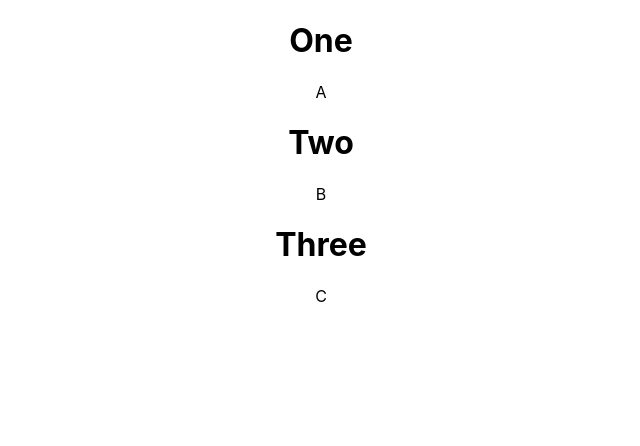
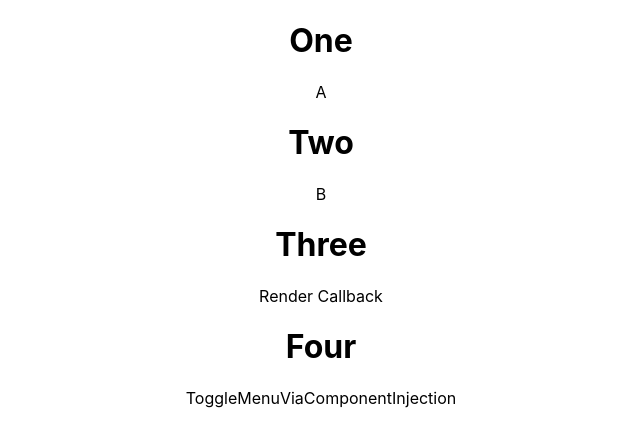
Before and after one commit to MyLanPangzi/fullstack, a React (Create React App) app in the folder typescript/ts-reactjs/: page / in a window 1280 px wide. Shown: the top 446 px of the page, without its empty margins (319-959 px from the left). Built offline with nearby package versions, Linux system fonts and the light colour scheme.

Commit message:
feat(Component Injection)

```diff
--- a/typescript/ts-reactjs/src/ultimate-react-component-patterns/Menu.tsx
+++ b/typescript/ts-reactjs/src/ultimate-react-component-patterns/Menu.tsx
@@ -1,10 +1,11 @@
 import React, {FC} from "react";
-import {ToggleableMenu} from "./ToggleableMenu";
+import {ToggleableMenu, ToggleMenuViaComponentInjection} from "./ToggleableMenu";
 
 export const Menu: FC = () => (
     <>
         <ToggleableMenu title={'One'}>A</ToggleableMenu>
         <ToggleableMenu title={'Two'}>B</ToggleableMenu>
-        <ToggleableMenu title={'Three'}>C</ToggleableMenu>
+        <ToggleableMenu title={'Three'}>Render Callback</ToggleableMenu>
+        <ToggleMenuViaComponentInjection title={'Four'}>ToggleMenuViaComponentInjection</ToggleMenuViaComponentInjection>
     </>
 );
--- a/typescript/ts-reactjs/src/ultimate-react-component-patterns/Toggleable.tsx
+++ b/typescript/ts-reactjs/src/ultimate-react-component-patterns/Toggleable.tsx
@@ -1,26 +1,36 @@
-import React, {Component} from "react";
+import React, {Component, ComponentType, ReactNode} from "react";
 import {isFunction} from "./util";
 
 const initialState = {show: true};
 type State = Readonly<typeof initialState>;
 
-type ToggleableComponentProps = {
+export type ToggleableComponentProps<P extends {} = {}> = {
     show: State['show'];
     toggle: Toggleable['toggle'];
-}
+} & P;
 type RenderCallback = (props: ToggleableComponentProps) => JSX.Element;
+const defaultProps = {props: {} as { [index: string]: any; }};
+type DefaultProps = typeof defaultProps;
 type Props = Partial<{
     render: RenderCallback;
-    children: RenderCallback;
-}>;
+    children: RenderCallback | ReactNode;
+    component: ComponentType<ToggleableComponentProps<any>>;
+} & DefaultProps>;
 
 export class Toggleable extends Component<Props, State> {
     readonly state: State = initialState;
     private toggle = () => this.setState(updateState);
 
     render(): React.ReactElement<any, string | React.JSXElementConstructor<any>> | string | number | {} | React.ReactNodeArray | React.ReactPortal | boolean | null | undefined {
-        const {render, children} = this.props;
+        const {component: InjectionComponent, render, children, props} = this.props;
         const renderProps = {show: this.state.show, toggle: this.toggle};
+        if (InjectionComponent) {
+            return (
+                <InjectionComponent {...props}{...renderProps}>
+                    {children}
+                </InjectionComponent>
+            )
+        }
         if (render) {
             return render(renderProps);
         }
--- a/typescript/ts-reactjs/src/ultimate-react-component-patterns/ToggleableMenu.tsx
+++ b/typescript/ts-reactjs/src/ultimate-react-component-patterns/ToggleableMenu.tsx
@@ -1,11 +1,22 @@
 import React, {FC} from "react";
-import {Toggleable} from "./Toggleable";
+import {Toggleable, ToggleableComponentProps} from "./Toggleable";
 
+type MenuItemProps = { title: string; };
+const MenuItem: FC<MenuItemProps & ToggleableComponentProps> = ({toggle, title, show, children}) => (
+    <div onClick={toggle} style={{textAlign: 'center', margin: '5px'}}>
+        <h1>{title}</h1>
+        {show ? <p>{children}</p> : null}
+    </div>
+);
 export const ToggleableMenu: FC<{ title: string; }> = ({title, children}) => (
     <Toggleable render={({show, toggle}) => (
-        <div onClick={toggle} style={{textAlign: 'center', margin: '5px'}}>
-            <h1>{title}</h1>
-            {show ? <p>{children}</p> : null}
-        </div>
+        <MenuItem title={title} show={show} toggle={toggle}>
+            {children}
+        </MenuItem>
     )}/>
 );
+export const ToggleMenuViaComponentInjection: FC<MenuItemProps> = ({title, children}) => (
+    <Toggleable component={MenuItem} props={{title}}>
+        {children}
+    </Toggleable>
+);
```
